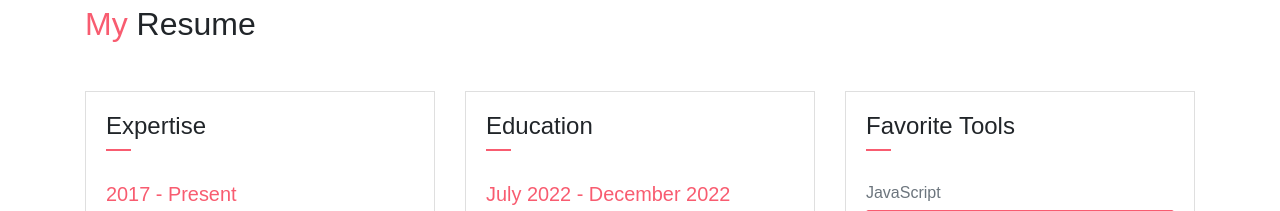
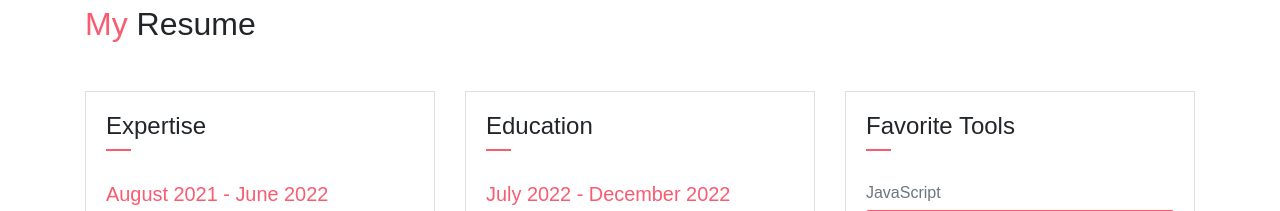
Before and after one commit to cgalang9/cgalang9.github.io, a website: page index.html in a window 1280 px wide. Shown: the part 3043-3254 px from the top of the page. Drawn offline with nearby package versions, Linux system fonts and the light colour scheme; some packages are replaced by stand-ins of ours.

Commit message:
Fix dates on employment history

```diff
--- a/index.html
+++ b/index.html
@@ -620,7 +620,7 @@
                                 </div>
                             </div>
                             <div class="card-body">
-                                <h6 class="title text-danger">2017 - Present</h6>
+                                <h6 class="title text-danger">August 2021 - June 2022</h6>
                                 <P>Medical Assistant</P>
                                 <P class="subtitle">California Dermatology Care, San Ramon, CA</P>
                                 <hr>
```
